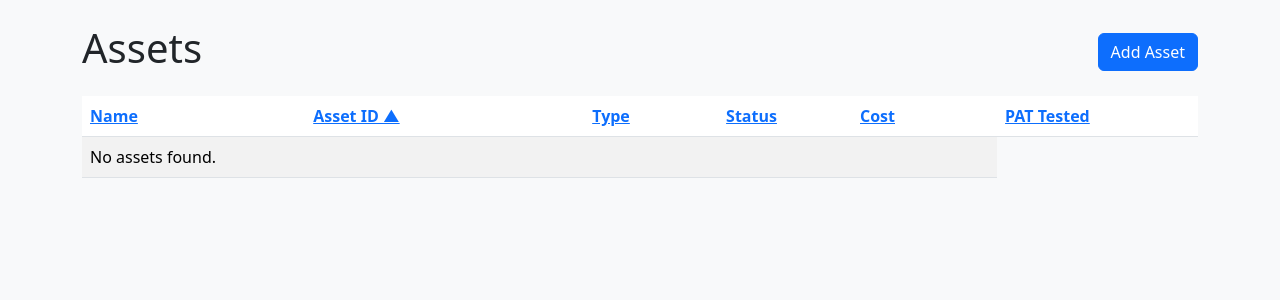
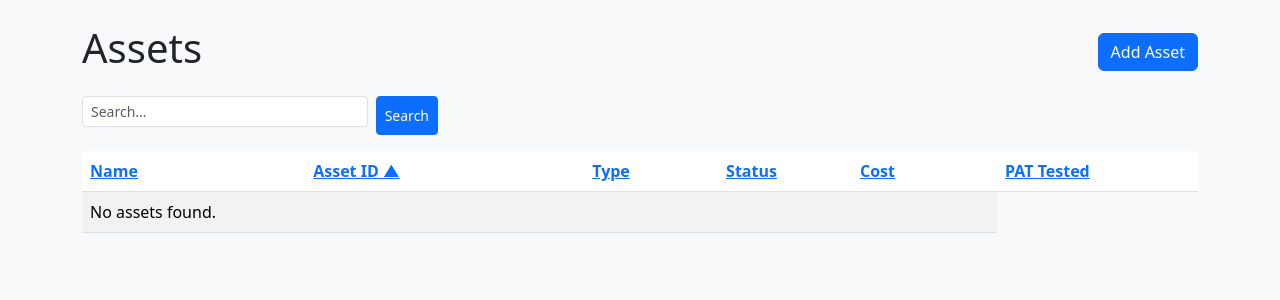
Before and after one commit to FilthySpartan/asset-tracker, a Django app: page /assets/ in a window 1280 px wide. Shown: the part 56-356 px from the top of the page. Run offline with Django 5.2, Linux system fonts and the light colour scheme; the visitor is signed in with stand-in values (Sample User, id 1); data that the repository does not hold is empty.

Commit message:
Added a search filter to asset and assignments tables

```diff
--- a/apps/assets/templates/assets/asset_list.html
+++ b/apps/assets/templates/assets/asset_list.html
@@ -7,15 +7,26 @@
         <h1>Assets</h1>
         <a href="{% url 'assets:asset_create' %}" class="btn btn-primary">Add Asset</a>
     </div>
+    <form method="get" class="mb-3">
+        <div class="row justify-content-start">
+            <div class="col-md-4 d-flex gap-2">
+                <input type="text" name="q" class="form-control form-control-sm" placeholder="Search..." value="{{ search_query }}">
+                <button type="submit" class="btn btn-primary btn-sm py-0">Search</button>
+                {% if search_query %}
+                    <a href="{% url 'assets:asset_list' %}" class="btn btn-outline-danger btn-sm py-0 d-flex align-items-center">Clear</a>
+                {% endif %}
+            </div>
+        </div>
+    </form>
     <table class="table table-striped">
         <thead>
             <tr>
-                <th style="width: 20%"><a href="?sort=asset_name&dir={% if current_sort == 'asset_name' and current_dir == 'asc' %}desc{% else %}asc{% endif %}">Name {% if current_sort == 'asset_name' %}{% if current_dir == 'asc' %}▲{% else %}▼{% endif %}{% endif %}</a></th>
-                <th style="width: 25%"><a href="?sort=asset_id&dir={% if current_sort == 'asset_id' and current_dir == 'asc' %}desc{% else %}asc{% endif %}">Asset ID {% if current_sort == 'asset_id' %}{% if current_dir == 'asc' %}▲{% else %}▼{% endif %}{% endif %}</a></th>
-                <th style="width: 12%"><a href="?sort=type&dir={% if current_sort == 'type' and current_dir == 'asc' %}desc{% else %}asc{% endif %}">Type {% if current_sort == 'type' %}{% if current_dir == 'asc' %}▲{% else %}▼{% endif %}{% endif %}</a></th>
-                <th style="width: 12%"><a href="?sort=status&dir={% if current_sort == 'status' and current_dir == 'asc' %}desc{% else %}asc{% endif %}">Status {% if current_sort == 'status' %}{% if current_dir == 'asc' %}▲{% else %}▼{% endif %}{% endif %}</a></th>
-                <th style="width: 13%"><a href="?sort=cost&dir={% if current_sort == 'cost' and current_dir == 'asc' %}desc{% else %}asc{% endif %}">Cost {% if current_sort == 'cost' %}{% if current_dir == 'asc' %}▲{% else %}▼{% endif %}{% endif %}</a></th>
-                <th style="width: 18%"><a href="?sort=last_pat_test&dir={% if current_sort == 'last_pat_test' and current_dir == 'asc' %}desc{% else %}asc{% endif %}">PAT Tested {% if current_sort == 'last_pat_test' %}{% if current_dir == 'asc' %}▲{% else %}▼{% endif %}{% endif %}</a></th>
+                <th style="width: 20%"><a href="?sort=asset_name&dir={% if current_sort == 'asset_name' and current_dir == 'asc' %}desc{% else %}asc{% endif %}&q={{ search_query }}">Name {% if current_sort == 'asset_name' %}{% if current_dir == 'asc' %}▲{% else %}▼{% endif %}{% endif %}</a></th>
+                <th style="width: 25%"><a href="?sort=asset_id&dir={% if current_sort == 'asset_id' and current_dir == 'asc' %}desc{% else %}asc{% endif %}&q={{ search_query }}">Asset ID {% if current_sort == 'asset_id' %}{% if current_dir == 'asc' %}▲{% else %}▼{% endif %}{% endif %}</a></th>
+                <th style="width: 12%"><a href="?sort=type&dir={% if current_sort == 'type' and current_dir == 'asc' %}desc{% else %}asc{% endif %}&q={{ search_query }}">Type {% if current_sort == 'type' %}{% if current_dir == 'asc' %}▲{% else %}▼{% endif %}{% endif %}</a></th>
+                <th style="width: 12%"><a href="?sort=status&dir={% if current_sort == 'status' and current_dir == 'asc' %}desc{% else %}asc{% endif %}&q={{ search_query }}">Status {% if current_sort == 'status' %}{% if current_dir == 'asc' %}▲{% else %}▼{% endif %}{% endif %}</a></th>
+                <th style="width: 13%"><a href="?sort=cost&dir={% if current_sort == 'cost' and current_dir == 'asc' %}desc{% else %}asc{% endif %}&q={{ search_query }}">Cost {% if current_sort == 'cost' %}{% if current_dir == 'asc' %}▲{% else %}▼{% endif %}{% endif %}</a></th>
+                <th style="width: 18%"><a href="?sort=last_pat_test&dir={% if current_sort == 'last_pat_test' and current_dir == 'asc' %}desc{% else %}asc{% endif %}&q={{ search_query }}">PAT Tested {% if current_sort == 'last_pat_test' %}{% if current_dir == 'asc' %}▲{% else %}▼{% endif %}{% endif %}</a></th>
             </tr>
         </thead>
         <tbody>
@@ -40,17 +51,17 @@
         <ul class="pagination justify-content-center">
             {% if page_obj.has_previous %}
                 <li class="page-item">
-                    <a class="page-link" href="?page={{ page_obj.previous_page_number }}&sort={{ current_sort }}&dir={{ current_dir }}">Previous</a>
+                    <a class="page-link" href="?page={{ page_obj.previous_page_number }}&sort={{ current_sort }}&dir={{ current_dir }}&q={{ search_query }}">Previous</a>
                 </li>
             {% endif %}
             {% for num in page_obj.paginator.page_range %}
                 <li class="page-item {% if page_obj.number == num %}active{% endif %}">
-                    <a class="page-link" href="?page={{ num }}&sort={{ current_sort }}&dir={{ current_dir }}">{{ num }}</a>
+                    <a class="page-link" href="?page={{ num }}&sort={{ current_sort }}&dir={{ current_dir }}&q={{ search_query }}">{{ num }}</a>
                 </li>
             {% endfor %}
             {% if page_obj.has_next %}
                 <li class="page-item">
-                    <a class="page-link" href="?page={{ page_obj.next_page_number }}&sort={{ current_sort }}&dir={{ current_dir }}">Next</a>
+                    <a class="page-link" href="?page={{ page_obj.next_page_number }}&sort={{ current_sort }}&dir={{ current_dir }}&q={{ search_query }}">Next</a>
                 </li>
             {% endif %}
         </ul>
--- a/apps/assets/views.py
+++ b/apps/assets/views.py
@@ -1,3 +1,4 @@
+from django.db import models
 from django.db.models import ProtectedError
 from django.contrib import messages
 from django.shortcuts import redirect
@@ -16,6 +17,16 @@ class AssetListView(LoginRequiredMixin, ListView):
 
     def get_queryset(self):
         queryset = super().get_queryset()
+
+        search = self.request.GET.get('q', '')
+        if search:
+            queryset = queryset.filter(
+                models.Q(asset_name__icontains=search) |
+                models.Q(asset_id__icontains=search) |
+                models.Q(type__icontains=search) |
+                models.Q(status__icontains=search)
+            )
+
         allowed_sorts = ['asset_id', 'asset_name', 'type', 'status', 'cost', 'last_pat_test']
         sort = self.request.GET.get('sort', 'asset_id')
         direction = self.request.GET.get('dir', 'asc')
@@ -29,6 +40,7 @@ class AssetListView(LoginRequiredMixin, ListView):
         context = super().get_context_data(**kwargs)
         context['current_sort'] = self.request.GET.get('sort', 'asset_id')
         context['current_dir'] = self.request.GET.get('dir', 'asc')
+        context['search_query'] = self.request.GET.get('q', '')
         return context
 
 class AssetDetailView(LoginRequiredMixin, DetailView):
@@ -90,7 +102,17 @@ class AssetAssignmentListView(LoginRequiredMixin, ListView):
     paginate_by = 10
 
     def get_queryset(self):
-        queryset = super().get_queryset()
+        queryset = AssetAssignment.objects.filter(date_retrieved__isnull=True)
+
+        search = self.request.GET.get('q', '')
+        if search:
+            queryset = queryset.filter(
+                models.Q(asset__asset_name__icontains=search) |
+                models.Q(user__first_name__icontains=search) |
+                models.Q(user__last_name__icontains=search) |
+                models.Q(asset__asset_id__icontains=search)
+            )
+
         allowed_sorts = ['asset__asset_name', 'user__last_name', 'date_given', 'date_retrieved']
         sort = self.request.GET.get('sort', 'date_given')
         direction = self.request.GET.get('dir', 'desc')
@@ -104,6 +126,7 @@ class AssetAssignmentListView(LoginRequiredMixin, ListView):
         context = super().get_context_data(**kwargs)
         context['current_sort'] = self.request.GET.get('sort', 'date_given')
         context['current_dir'] = self.request.GET.get('dir', 'desc')
+        context['search_query'] = self.request.GET.get('q', '')
         return context
 
 class AssetAssignmentDetailView(LoginRequiredMixin, DetailView):
```
Also changed, not shown: apps/assets/templates/assets/asset_assignment_list.html (+18 -7 lines).
